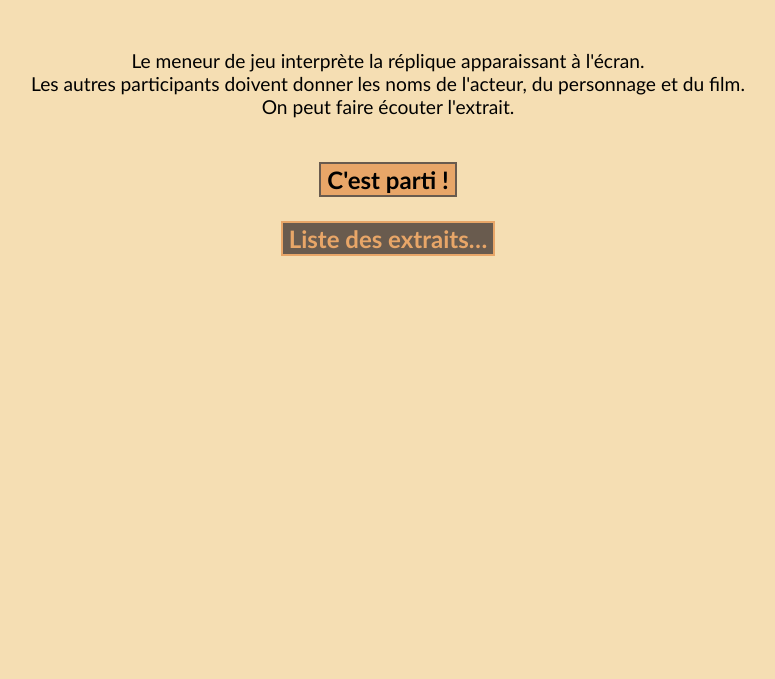
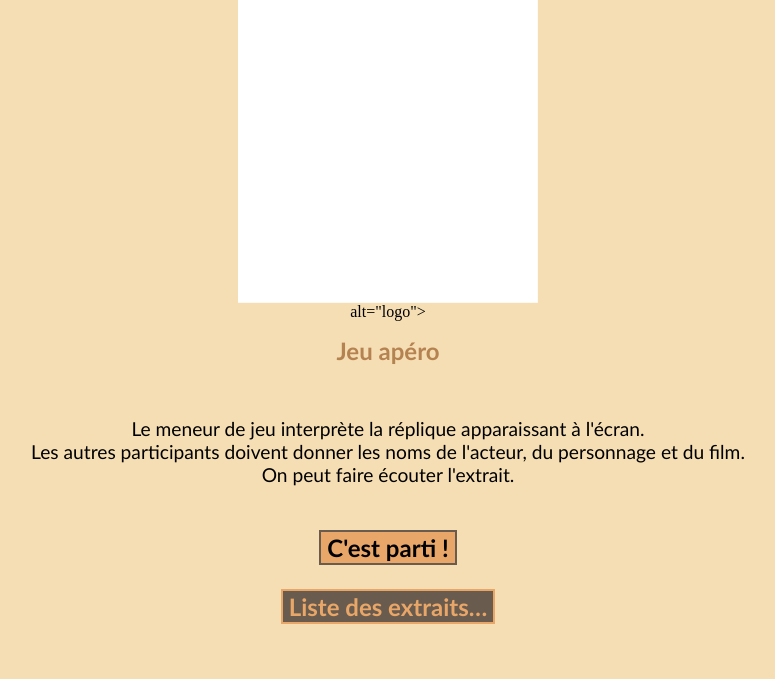
Before and after one commit to Yorik27/Cultissimots, a plain HTML site: page index.html in a window 1280 px wide. Shown: the part 121-800 px from the top of the page, without its empty margins (252-1027 px from the left). Drawn offline with nearby package versions, Linux system fonts and the light colour scheme.

Commit message:
Update index.html

```diff
--- a/index.html
+++ b/index.html
@@ -25,7 +25,8 @@
 	<div class="accueil-screen">
 
 		<img class='image'
-		src="sources/image/Cultissimots logo 02.png"
+		     src="sources/image/CultissimotsDessin.png"
+		<!--src="sources/image/Cultissimots logo 02.png" -->
 		alt="logo">
 		<h4>Jeu apéro</h4>
 		<div class="sstit">Le meneur de jeu interprète la réplique apparaissant à l'écran.<br>
```
